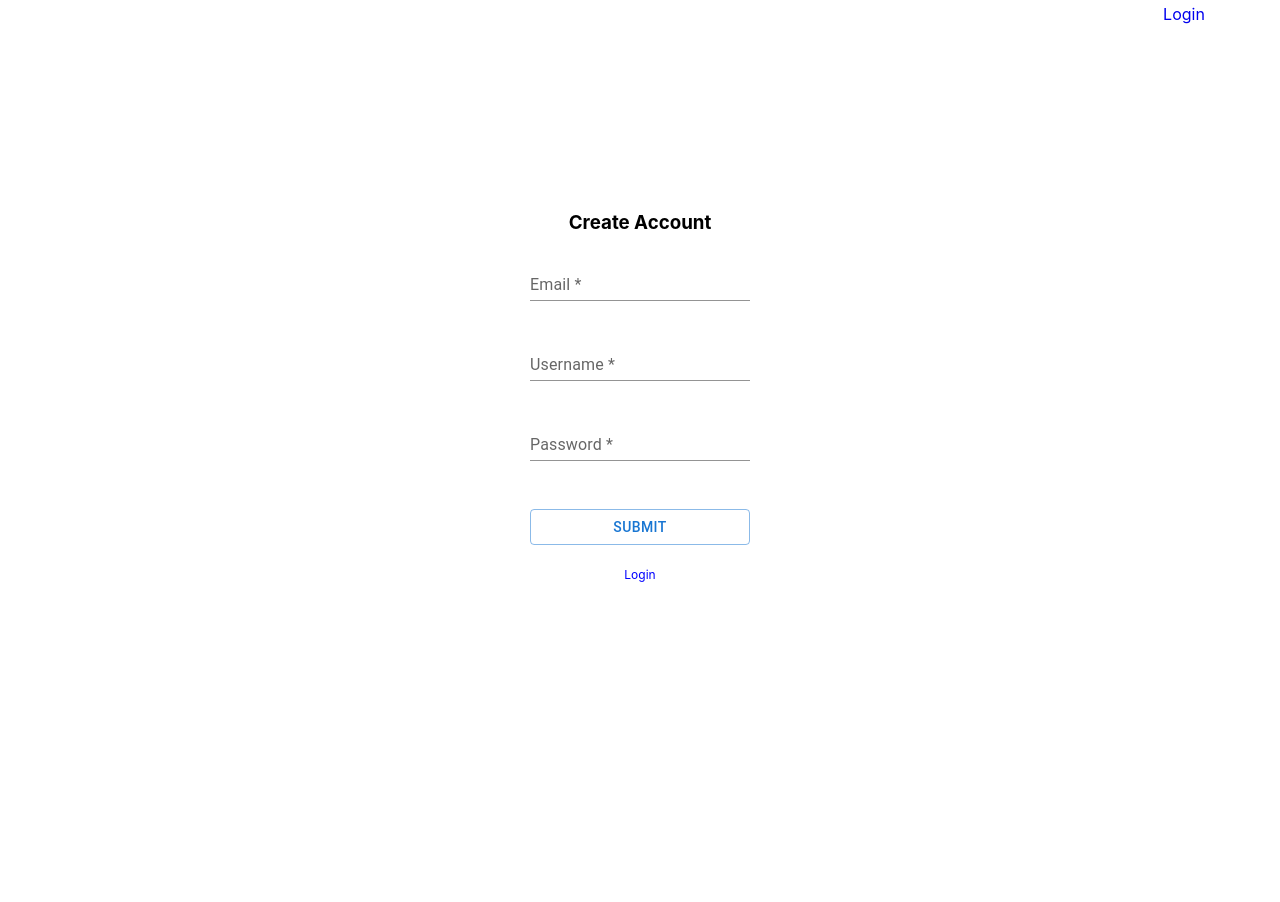
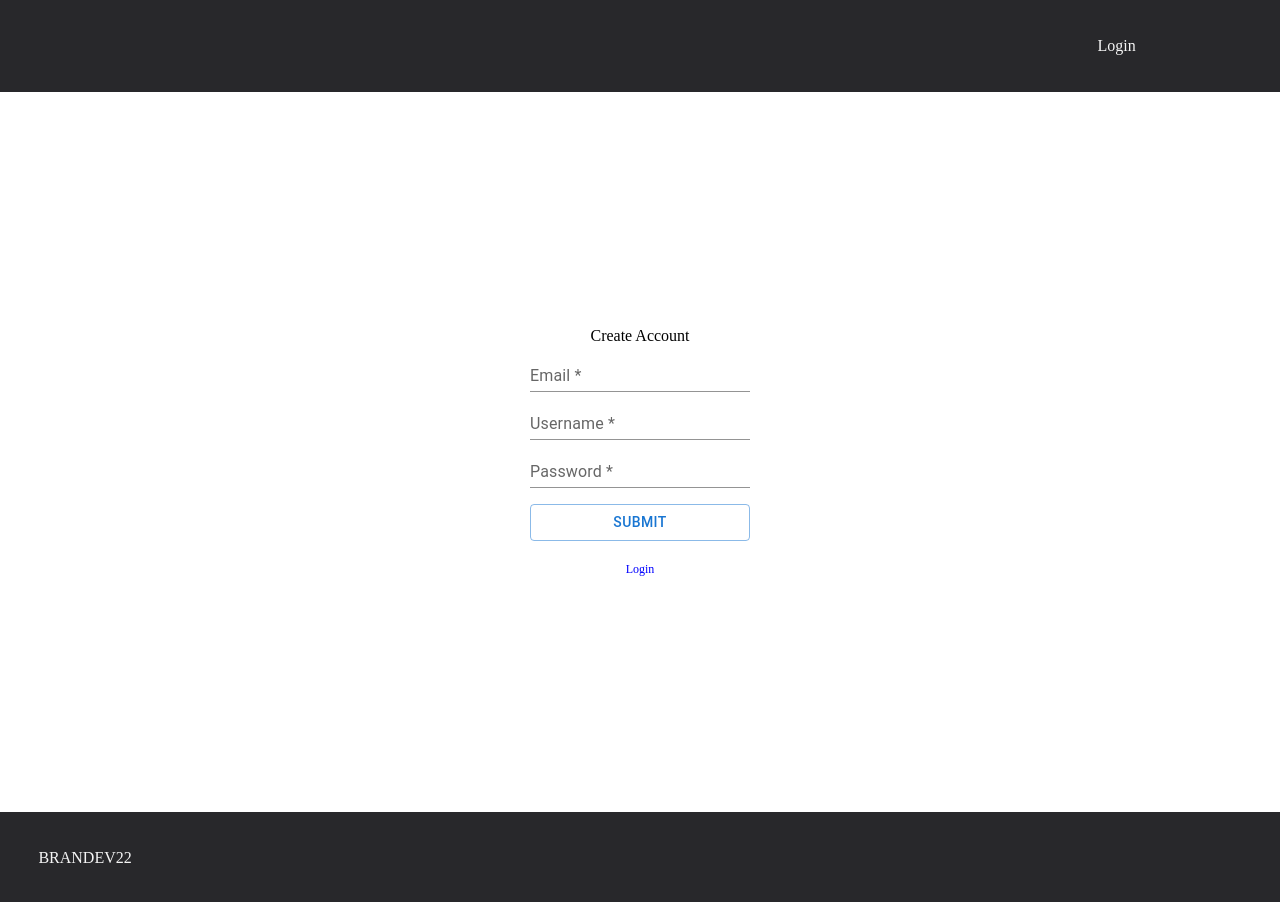
Before and after one commit to albertbrannan4/VitalTrack, a React (Create React App) app in the folder frontend/: page /create-account in a window 1280 px wide. Shown: the top 902 px of the page. Before the commit the page ends 800 px from the top, so only its background shows below. Built offline with nearby package versions, Linux system fonts and the light colour scheme; the HTML template or start-up script is replaced by a standard one.

Commit message:
styling of header and footer slightly

```diff
--- a/frontend/src/App.css
+++ b/frontend/src/App.css
@@ -1,38 +1,38 @@
-.App {
-  text-align: center;
+/*--------------------------Header------------------------------*/
+
+.header {
+  display: flex;
+  justify-content: flex-end;
+  padding: 1%;
+  background-color: #28282b;
 }
 
-.App-logo {
-  height: 40vmin;
-  pointer-events: none;
+nav {
+  width: 24%;
+  display: flex;
+  justify-content: space-around;
+  margin-top: 2%;
+  margin-bottom: 2%;
 }
 
-@media (prefers-reduced-motion: no-preference) {
-  .App-logo {
-    animation: App-logo-spin infinite 20s linear;
-  }
+.navLink {
+  text-decoration: none;
+  color: whitesmoke;
+}
+.navLink:hover {
+  text-decoration: line-through;
 }
 
-.App-header {
-  background-color: #282c34;
-  min-height: 100vh;
-  display: flex;
-  flex-direction: column;
-  align-items: center;
-  justify-content: center;
-  font-size: calc(10px + 2vmin);
-  color: white;
+/*-------------------------Footer-------------------------------*/
+
+footer {
+  background-color: #28282b;
+  padding: 3%;
 }
-
-.App-link {
-  color: #61dafb;
+footer a {
+  text-decoration: none;
+  color: whitesmoke;
 }
-
-@keyframes App-logo-spin {
-  from {
-    transform: rotate(0deg);
-  }
-  to {
-    transform: rotate(360deg);
-  }
+footer a:hover {
+  text-decoration: line-through;
 }
--- a/frontend/src/App.tsx
+++ b/frontend/src/App.tsx
@@ -1,28 +1,60 @@
-import React from "react";
+import React, { useState, ReactNode } from "react";
 import { createBrowserRouter, RouterProvider } from "react-router-dom";
+import "./App.css";
+
+//Components
 import NavBar from "./Components/Navbar";
 import CreateAccount from "./Forms/CreateAccount";
 import Login from "./Forms/Login";
 import AddWorkout from "./Forms/AddWorkout";
-import "./App.css";
+import Home from "./Home";
+import Footer from "./Components/Footer";
 
+const RouteWithNavBar: React.FC<{ children: ReactNode }> = ({ children }) => (
+  <div>
+    <NavBar />
+    {children}
+    <Footer />
+  </div>
+);
 const router = createBrowserRouter([
-  { path: "/", element: <Login /> },
+  {
+    path: "/",
+    element: (
+      <RouteWithNavBar>
+        <Home />
+      </RouteWithNavBar>
+    ),
+  },
   {
     path: "/login",
-    element: <Login />,
+    element: (
+      <RouteWithNavBar>
+        <Login />
+      </RouteWithNavBar>
+    ),
   },
   {
     path: "/create-account",
-    element: <CreateAccount />,
+    element: (
+      <RouteWithNavBar>
+        <CreateAccount />
+      </RouteWithNavBar>
+    ),
   },
-  { path: "/add-workout", element: <AddWorkout /> },
+  {
+    path: "/add-workout",
+    element: (
+      <RouteWithNavBar>
+        <AddWorkout />
+      </RouteWithNavBar>
+    ),
+  },
 ]);
 
 function App() {
   return (
     <div className="App">
-      <NavBar />
       <RouterProvider router={router} />
     </div>
   );
--- /dev/null
+++ b/frontend/src/Components/Footer.tsx
@@ -0,0 +1,12 @@
+import React from "react";
+import "../App.css";
+const Footer = () => {
+  return (
+    <footer>
+      <a href="https://www.brandev22.com/" target="_black">
+        BRANDEV22
+      </a>
+    </footer>
+  );
+};
+export default Footer;
--- a/frontend/src/Components/Navbar.tsx
+++ b/frontend/src/Components/Navbar.tsx
@@ -1,30 +1,38 @@
+import React, { useState } from "react";
+import { Link } from "react-router-dom";
+import "../App.css";
+
+interface Option {
+  Text: string;
+  Path: string;
+}
+
+const NavLinks: Option[] = [{ Text: "Add Workout", Path: "/add-workout" }];
+
 const NavBar = () => {
+  const [isLoggedIn, setIsLoggedIn] = useState<boolean>(false);
   return (
-    <div style={{ display: "flex", justifyContent: "flex-end" }}>
-      <nav
-        style={{
-          display: "flex",
-          width: "15%",
-          justifyContent: "space-around",
-        }}
-      >
-        {!localStorage.getItem("token") ? (
-          <a style={aTagStyle} href="/login">
+    <div className="header">
+      <nav>
+        {!isLoggedIn ? (
+          <Link className="navLink" to="/login">
             Login
-          </a>
+          </Link>
         ) : (
-          <a
-            style={aTagStyle}
-            onClick={() => localStorage.clear()}
-            href="/login"
-          >
+          <Link className="navLink" onClick={() => localStorage.clear()} to="/">
             Logout
-          </a>
+          </Link>
+        )}
+        {NavLinks.map((each, idx) =>
+          isLoggedIn ? (
+            <Link className="navLink" key={idx} to={each.Path}>
+              {each.Text}
+            </Link>
+          ) : null
         )}
       </nav>
     </div>
   );
 };
+
 export default NavBar;
-
-const aTagStyle = { margin: "2%", textDecoration: "none" };
--- a/frontend/src/Forms/CreateAccount.tsx
+++ b/frontend/src/Forms/CreateAccount.tsx
@@ -4,6 +4,7 @@ import Button from "@mui/material/Button";
 import { useForm } from "react-hook-form";
 import FormLayout from "../Utils/FormLayout";
 import HandleSubmissions from "../Utils/HandleSubmissions";
+import { Link } from "react-router-dom";
 interface NewUser {
   Email: string;
   Username: string;
@@ -80,7 +81,7 @@ const CreateAccount = () => {
           Submit
         </Button>
       </form>
-      <a
+      <Link
         style={{
           width: "100%",
           textDecoration: "none",
@@ -90,10 +91,10 @@ const CreateAccount = () => {
           marginTop: "10%",
           fontSize: "12px",
         }}
-        href="/login"
+        to="/login"
       >
         Login
-      </a>
+      </Link>
     </FormLayout>
   );
 };
--- a/frontend/src/Forms/Login.tsx
+++ b/frontend/src/Forms/Login.tsx
@@ -3,7 +3,7 @@ import TextField from "@mui/material/TextField";
 import Button from "@mui/material/Button";
 import { useForm } from "react-hook-form";
 import FormLayout from "../Utils/FormLayout";
-import { useNavigate } from "react-router-dom";
+import { useNavigate, Link } from "react-router-dom";
 
 import axios from "axios";
 interface NewUser {
@@ -79,7 +79,7 @@ const Login = () => {
         </Button>
       </form>
 
-      <a
+      <Link
         style={{
           width: "100%",
           textDecoration: "none",
@@ -89,10 +89,10 @@ const Login = () => {
           marginTop: "10%",
           fontSize: "12px",
         }}
-        href="/create-account"
+        to="/create-account"
       >
         Create Account
-      </a>
+      </Link>
     </FormLayout>
   );
 };
--- /dev/null
+++ b/frontend/src/Home.tsx
@@ -0,0 +1,8 @@
+const Home = () => {
+  return (
+    <>
+      <h1>Home Page</h1>
+    </>
+  );
+};
+export default Home;
--- a/frontend/src/index.css
+++ b/frontend/src/index.css
@@ -1,13 +1,129 @@
+/* http://meyerweb.com/eric/tools/css/reset/
+   v2.0 | 20110126
+   License: none (public domain)
+*/
+
+html,
+body,
+div,
+span,
+applet,
+object,
+iframe,
+h1,
+h2,
+h3,
+h4,
+h5,
+h6,
+p,
+blockquote,
+pre,
+a,
+abbr,
+acronym,
+address,
+big,
+cite,
+code,
+del,
+dfn,
+em,
+img,
+ins,
+kbd,
+q,
+s,
+samp,
+small,
+strike,
+strong,
+sub,
+sup,
+tt,
+var,
+b,
+u,
+i,
+center,
+dl,
+dt,
+dd,
+ol,
+ul,
+li,
+fieldset,
+form,
+label,
+legend,
+table,
+caption,
+tbody,
+tfoot,
+thead,
+tr,
+th,
+td,
+article,
+aside,
+canvas,
+details,
+embed,
+figure,
+figcaption,
+footer,
+header,
+hgroup,
+menu,
+nav,
+output,
+ruby,
+section,
+summary,
+time,
+mark,
+audio,
+video {
+  margin: 0;
+  padding: 0;
+  border: 0;
+  font-size: 100%;
+  font: inherit;
+  vertical-align: baseline;
+}
+/* HTML5 display-role reset for older browsers */
+article,
+aside,
+details,
+figcaption,
+figure,
+footer,
+header,
+hgroup,
+menu,
+nav,
+section {
+  display: block;
+}
 body {
-  margin: 0;
-  font-family: -apple-system, BlinkMacSystemFont, 'Segoe UI', 'Roboto', 'Oxygen',
-    'Ubuntu', 'Cantarell', 'Fira Sans', 'Droid Sans', 'Helvetica Neue',
-    sans-serif;
-  -webkit-font-smoothing: antialiased;
-  -moz-osx-font-smoothing: grayscale;
+  line-height: 1;
 }
-
-code {
-  font-family: source-code-pro, Menlo, Monaco, Consolas, 'Courier New',
-    monospace;
+ol,
+ul {
+  list-style: none;
 }
+blockquote,
+q {
+  quotes: none;
+}
+blockquote:before,
+blockquote:after,
+q:before,
+q:after {
+  content: "";
+  content: none;
+}
+table {
+  border-collapse: collapse;
+  border-spacing: 0;
+}
```
Also changed, not shown: 1 other file (tests, documents, lock files or other folders).
